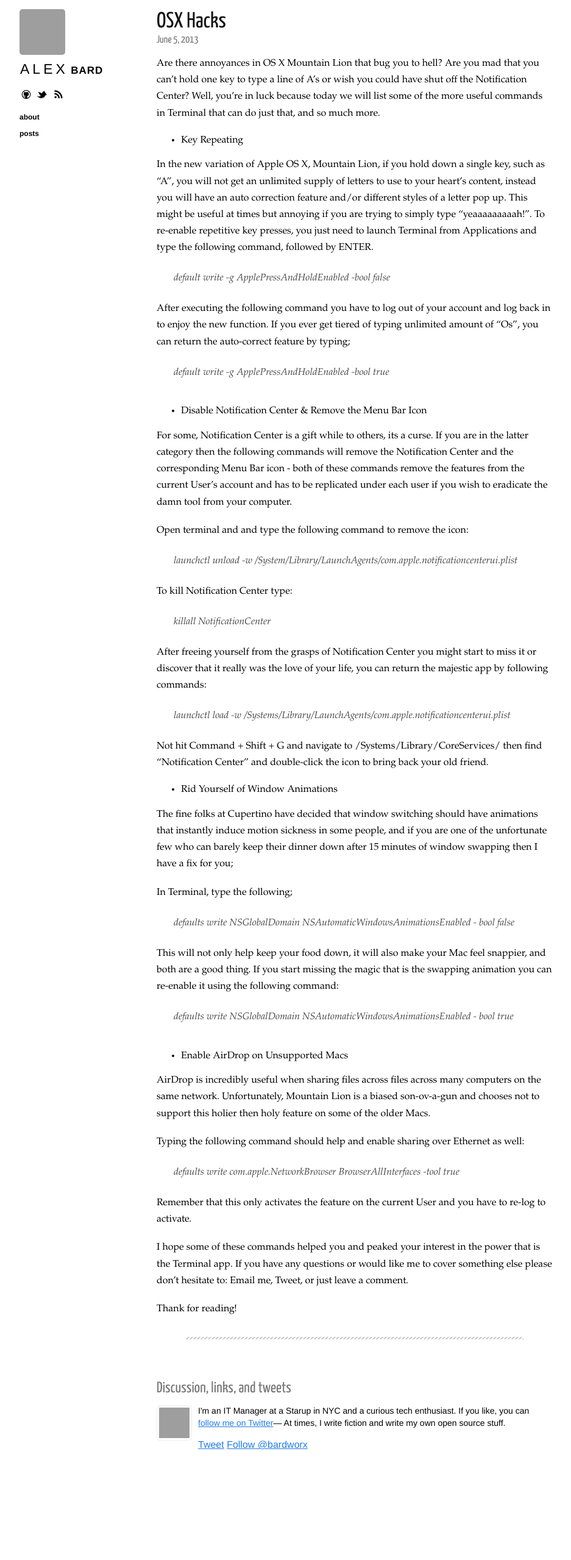
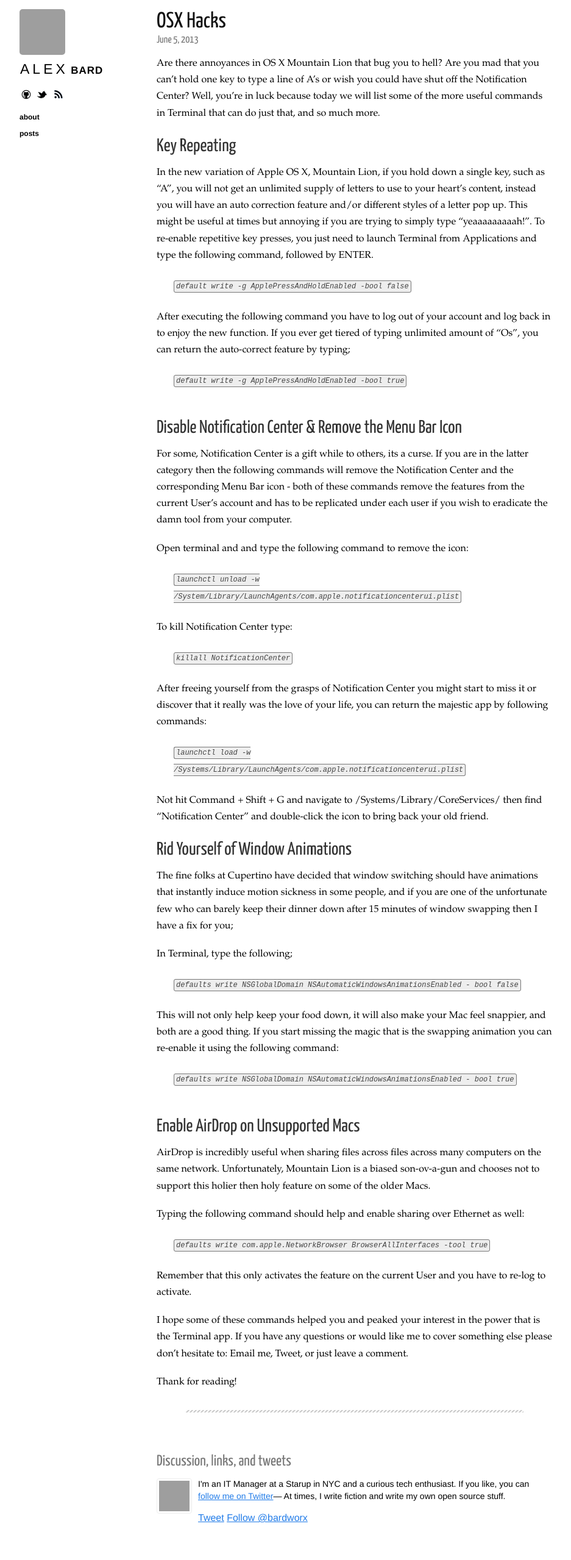
Before and after one commit to BardsWork/bardswork.github.com, a Jekyll site: the page built from _posts/2013-06-05-osx-hacks.markdown, in a window 1280 px wide. Shown: the whole page at 61% size, without its empty margins (118-1055 px from the left). Built offline with Jekyll 4.4.1, drawn with Linux system fonts in a browser that asks for light colours; nearby versions of some CDN libraries; Markdown is read by kramdown in place of the engine named in the settings; comment, search, counter and statistics services are not loaded; before the commit the page ends 2439 px from its top, so only the background shows below that; grey boxes are pictures that could not be loaded.

Commit message:
cleanup III

```diff
--- a/_posts/2013-06-05-osx-hacks.markdown
+++ b/_posts/2013-06-05-osx-hacks.markdown
@@ -6,53 +6,53 @@
 
 Are there annoyances in OS X Mountain Lion that bug you to hell? Are you mad that you can’t hold one key to type a line of A's or wish you could have shut off the Notification Center? Well, you’re in luck because today we will list some of the more useful commands in Terminal that can do just that, and so much more.
 
-- Key Repeating
+## Key Repeating
 
 In the new variation of Apple OS X, Mountain Lion, if you hold down a single key, such as “A”, you will not get an unlimited supply of letters to use to your heart’s content, instead you will have an auto correction feature and/or different styles of a letter pop up. This might be useful at times but annoying if you are trying to simply type “yeaaaaaaaaah!”. To re-enable repetitive key presses, you just need to launch Terminal from Applications and type the following command, followed by ENTER.
 
-> default write -g ApplePressAndHoldEnabled -bool false
+> `default write -g ApplePressAndHoldEnabled -bool false`
 
 After executing the following command you have to log out of your account and log back in to enjoy the new function. If you ever get tiered of typing unlimited amount of “Os”, you can return the auto-correct feature by typing;
 
-> default write -g ApplePressAndHoldEnabled -bool true
+> `default write -g ApplePressAndHoldEnabled -bool true`
 
-- Disable Notification Center & Remove the Menu Bar Icon
+## Disable Notification Center & Remove the Menu Bar Icon
 
 For some, Notification Center is a gift while to others, its a curse. If you are in the latter category then the following commands will remove the Notification Center and the corresponding Menu Bar icon - both of these commands remove the features from the current User’s account and has to be replicated under each user if you wish to eradicate the damn tool from your computer.
 
 Open terminal and and type the following command to remove the icon:
 
-> launchctl unload -w /System/Library/LaunchAgents/com.apple.notificationcenterui.plist
+> `launchctl unload -w /System/Library/LaunchAgents/com.apple.notificationcenterui.plist`
 
 To kill Notification Center type:
 
-> killall NotificationCenter
+> `killall NotificationCenter`
 
 After freeing yourself from the grasps of Notification Center you might start to miss it or discover that it really was the love of your life, you can return the majestic app by following commands:
 
-> launchctl load -w /Systems/Library/LaunchAgents/com.apple.notificationcenterui.plist
+> `launchctl load -w /Systems/Library/LaunchAgents/com.apple.notificationcenterui.plist`
 
 Not hit Command + Shift + G and navigate to /Systems/Library/CoreServices/ then find “Notification Center” and double-click the icon to bring back your old friend.
 
-- Rid Yourself of Window Animations
+## Rid Yourself of Window Animations
 
 The fine folks at Cupertino have decided that window switching should have animations that instantly induce motion sickness in some people, and if you are one of the unfortunate few who can barely keep their dinner down after 15 minutes of window swapping then I have a fix for you;
 
 In Terminal, type the following;
 
-> defaults write NSGlobalDomain NSAutomaticWindowsAnimationsEnabled - bool false
+> `defaults write NSGlobalDomain NSAutomaticWindowsAnimationsEnabled - bool false`
 
 This will not only help keep your food down, it will also make your Mac feel snappier, and both are a good thing. If you start missing the magic that is the swapping animation you can re-enable it using the following command:
 
-> defaults write NSGlobalDomain NSAutomaticWindowsAnimationsEnabled - bool true
+> `defaults write NSGlobalDomain NSAutomaticWindowsAnimationsEnabled - bool true`
 
-- Enable AirDrop on Unsupported Macs
+## Enable AirDrop on Unsupported Macs
 
 AirDrop is incredibly useful when sharing files across files across many computers on the same network. Unfortunately, Mountain Lion is a biased son-ov-a-gun and chooses not to support this holier then holy feature on some of the older Macs.
 
 Typing the following command should help and enable sharing over Ethernet as well:
 
-> defaults write com.apple.NetworkBrowser BrowserAllInterfaces -tool true
+> `defaults write com.apple.NetworkBrowser BrowserAllInterfaces -tool true`
 
 Remember that this only activates the feature on the current User and you have to re-log to activate.
 
```
